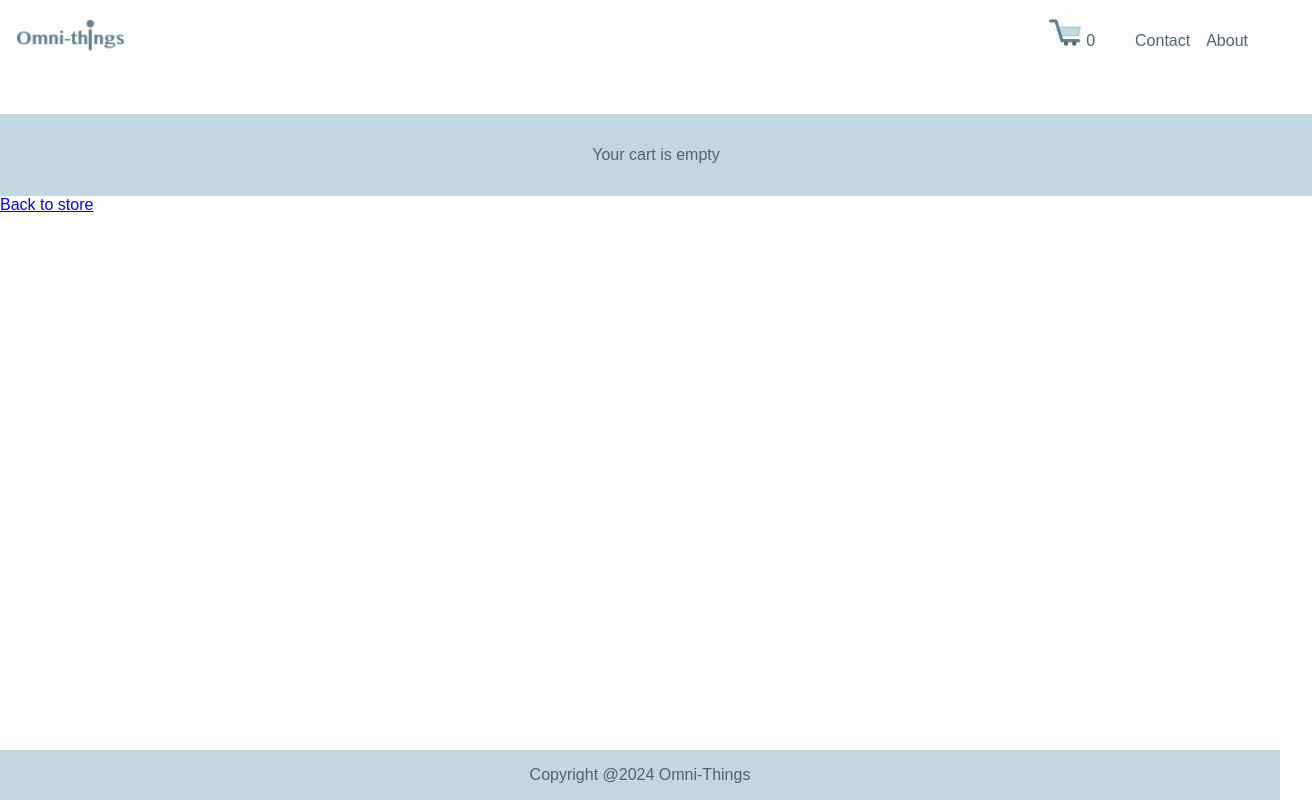
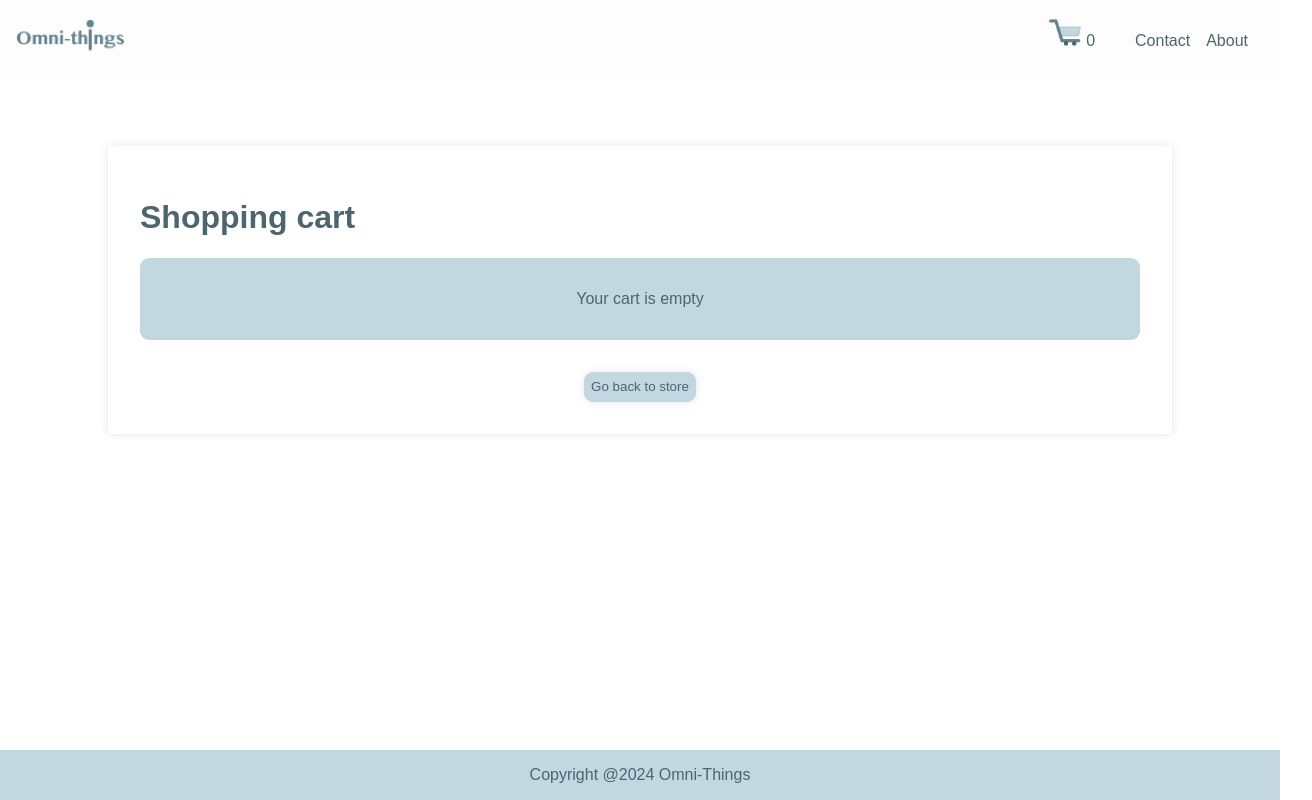
Before and after one commit to maleneivy/react-ecom, a React (Create React App) app: page /cart in a window 1280 px wide. Shown: the whole page, 1312 px wide, since content can reach past the window. Built offline with nearby package versions, Linux system fonts and the light colour scheme; a web font is replaced by a local one.

Commit message:
Added styling for empty shopping cart

```diff
--- a/src/pages/CheckoutPage/index.jsx
+++ b/src/pages/CheckoutPage/index.jsx
@@ -51,13 +51,17 @@ const CheckoutPage = () => {
         }
     };
 
-
     if (cart.length === 0) {
         return (
-            <>
+            <S.EmptyCartContainer>
+            <h1>Shopping cart</h1>
             <Message text="Your cart is empty" type="info"/>
-            <Link to="/">Back to store</Link>
-            </>
+            <S.BackToStoreContainer>
+                <Link to="/">
+                    <BaseButton>Go back to store</BaseButton>
+                </Link>
+            </S.BackToStoreContainer>
+            </S.EmptyCartContainer>
             )
     }
 
--- a/src/pages/CheckoutPage/index.styles.jsx
+++ b/src/pages/CheckoutPage/index.styles.jsx
@@ -109,3 +109,19 @@ background-color: ${(props) => props.theme.color.light};
 export const HorizontalLine = styled.hr`
 border-top: ${(props) => props.theme.color.secondary};
 `;
+
+export const EmptyCartContainer = styled.div`
+max-width: 1000px;
+margin: 2rem auto;
+box-shadow: 0 0 10px rgba(0, 0, 0, 0.1);
+padding: 2rem;
+
+.info {
+    border-radius: ${(props) => props.theme.borderRadius.smooth};
+}
+`;
+
+export const BackToStoreContainer = styled.div`
+text-align: center;
+margin-top: 2rem;
+`;
--- a/src/pages/CheckoutSuccessPage/index.jsx
+++ b/src/pages/CheckoutSuccessPage/index.jsx
@@ -3,7 +3,7 @@ import { Link } from "react-router-dom";
 import Message from "../../components/Message";
 import { useCartFromLocalStorage } from "../../utils/localStorage/getCart";
 import BaseButton from "../../components/BaseButton";
-import { BackToStoreContainer, SuccessContainer } from "./indes.styles";
+import { BackToStoreContainer, SuccessContainer } from "./index.styles";
 import { useApi } from "../../hooks/useApi";
 
 function CheckoutSuccessPage() {
--- a/src/styles/GlobalStyle.jsx
+++ b/src/styles/GlobalStyle.jsx
@@ -84,7 +84,6 @@ const GlobalStyle = createGlobalStyle`
 
   .info {
     background-color: var(--color-primary);
-    width: 100%;
   }
 
 `
```
Also changed, not shown: src/pages/CheckoutSuccessPage/index.styles.jsx (renamed from src/pages/CheckoutSuccessPage/indes.styles.jsx).
